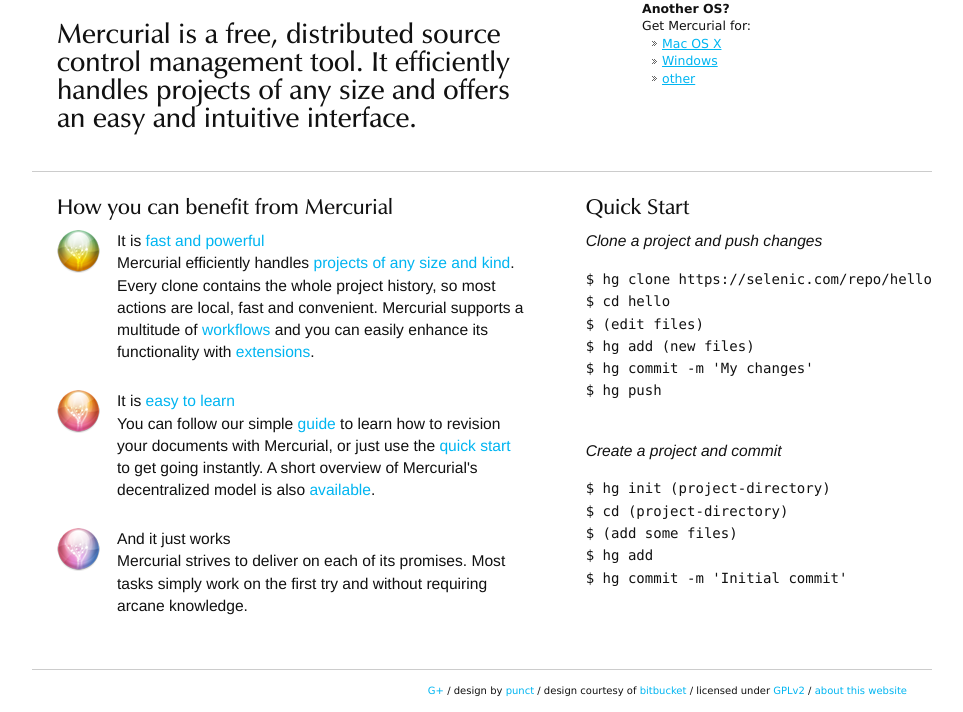
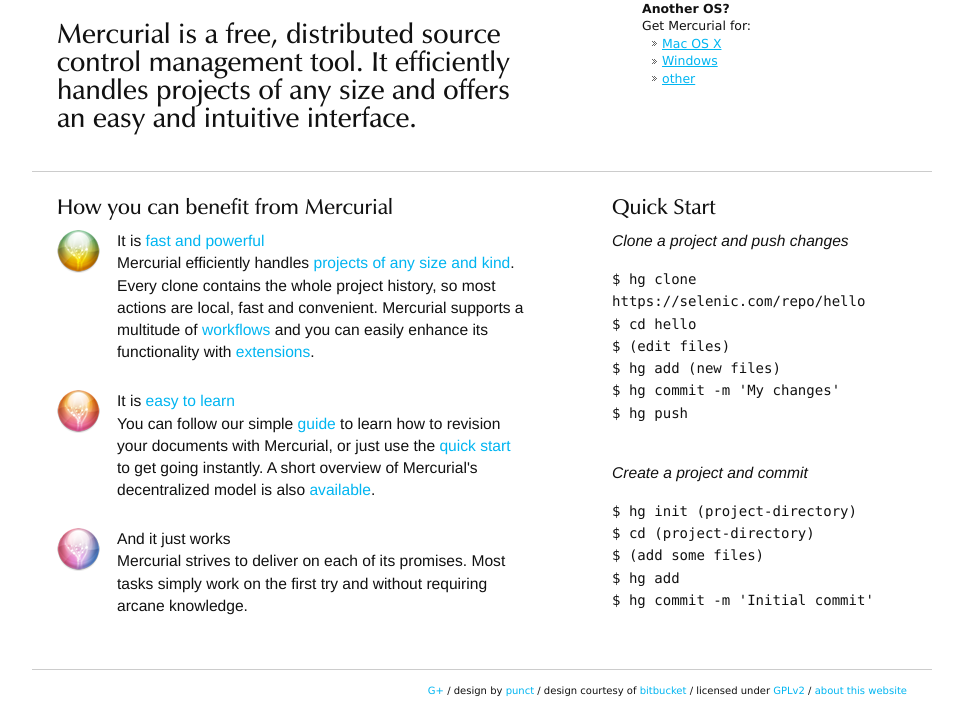
Before and after one commit to paugier/mercurial-scm, a Flask app: page / in a window 1280 px wide. Shown: the part 184-896 px from the top of the page, without its empty margins (158-1121 px from the left). Run offline with Flask 2, Linux system fonts and the light colour scheme.

Commit message:
frontpage: remove autowidth class, wrap words in quick start example
Right now this means that the first line (with the repo URL) will get
word-wrapped, and it doesn't look too good:

"""
$ hg clone
https://selenic.com/repo/hello
"""

The next patch will use a different URL for a different effect.

```diff
--- a/static/css/styles.css
+++ b/static/css/styles.css
@@ -96,7 +96,6 @@
 .big { float: left; width: 470px; }
 .quote { float: right; width: 740px; text-align: right; margin-right: 25px;   }
 .big h2 { margin-top: 20px; }
-.autowidth { width: auto; margin-right: 0; margin-left: 0; }
 
 /*
  * Logo
@@ -202,3 +201,7 @@
 	font-size: .90em;
 	font-style: italic;
 }
+
+.wrap {
+    white-space: pre-wrap;
+}
--- a/templates/frontpage.html
+++ b/templates/frontpage.html
@@ -35,11 +35,11 @@
             </li>
         </ol>
     </div>
-    <div class="col autowidth">
+    <div class="col">
         <h3>Quick Start</h3>
 
         <p><em>Clone a project and push changes</em>
-<pre>$ hg clone https://selenic.com/repo/hello
+<pre class="wrap">$ hg clone https://selenic.com/repo/hello
 $ cd hello
 $ (edit files)
 $ hg add (new files)
@@ -50,7 +50,7 @@
 </p>
 
 <p><em>Create a project and commit</em>
-<pre>$ hg init (project-directory)
+<pre class="wrap">$ hg init (project-directory)
 $ cd (project-directory)
 $ (add some files)
 $ hg add
```
